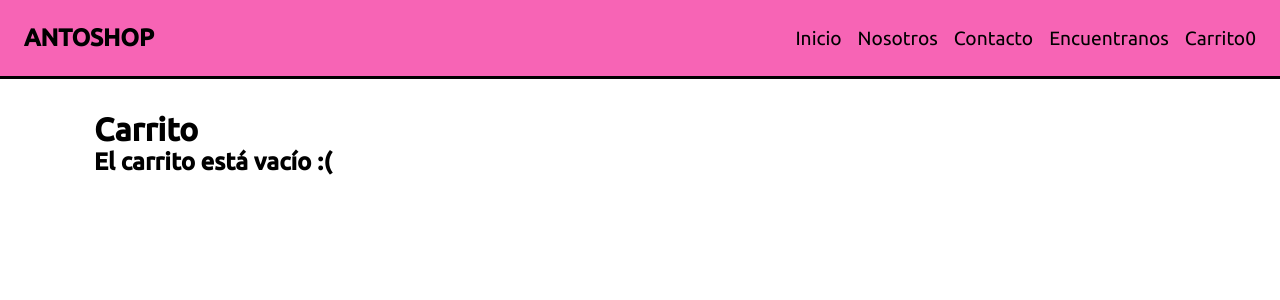
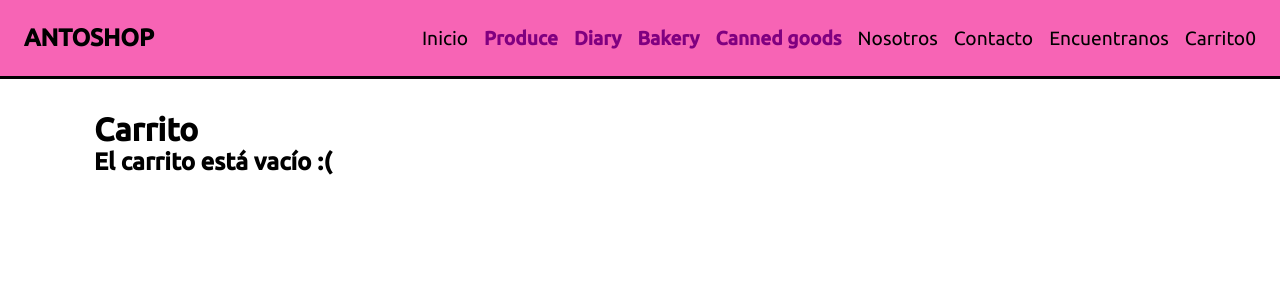
Before and after one commit to AntoCoder13/MiPrimerEcommerceUltimateVersion, a React (Create React App) app: page /carrito in a window 1280 px wide. Shown: the top 300 px of the page. Built offline with nearby package versions, Linux system fonts and the light colour scheme.

Commit message:
faltan imgs

```diff
--- a/src/App.css
+++ b/src/App.css
@@ -4,6 +4,10 @@
     padding: 0;
     box-sizing: border-box;
     font-family: 'Ubuntu', sans-serif;
+}
+
+.body{
+    background-color: rgb(250, 242, 230);
 }
 
 :root {
@@ -43,13 +47,15 @@
 }
 
 .menu-link {
+    transition: 0.5s;
     text-decoration: none;
     color: black;
     font-size: 1.2rem;
 }
 
 .menu-link:hover {
-    text-decoration: underline;
+    font-size: 120%;
+    color: white;
 }
 
 .productos {
@@ -81,6 +87,7 @@
 }
 
 .producto .ver-mas {
+    transition: 0.5s;
     text-decoration: none;
     background-color: var(--clr-main);
     color: white;
@@ -94,6 +101,7 @@
 }
 
 .producto .ver-mas:hover {
+    transition: 0.5s;
     background-color: black;
     color: white;
 }
@@ -236,3 +244,12 @@
 .nosotros .texto-nosotros{
     text-align: center;
 }
+
+.menu .submenu {
+    color: purple;
+    font-weight: bold;
+}
+
+.submenu:hover {
+    color: white;
+}
--- a/src/App.js
+++ b/src/App.js
@@ -12,7 +12,7 @@ import NavBar from './components/NavBar/NavBar';
 
 function App() {
   return (
-    <div>
+    <div className='fondo'>
       <CartProvider>
         <BrowserRouter>
         <NavBar/>
--- a/src/components/NavBar/NavBar.js
+++ b/src/components/NavBar/NavBar.js
@@ -8,6 +8,12 @@ const NavBar = () => {
             <Link href="/" className="logo"> <h1>ANTOSHOP</h1> </Link>
             <ul className="menu">
                 <li><Link className="menu-link" to="/">Inicio</Link></li>
+
+                <li><Link className="menu-link submenu" to="/productos/produce">Produce</Link></li>
+                <li><Link className="menu-link submenu" to="/productos/diary">Diary</Link></li>
+                <li><Link className="menu-link submenu" to="/productos/bakery">Bakery</Link></li>
+                <li><Link className="menu-link submenu" to="/productos/cannedgoods">Canned goods</Link></li>
+
                 <li><Link className="menu-link" to="/Nosotros">Nosotros</Link></li>
                 <li><Link className="menu-link" to="/Contactanos">Contacto</Link></li>
                 <li><Link className="menu-link" to="/Encuentranos">Encuentranos</Link></li>
```
